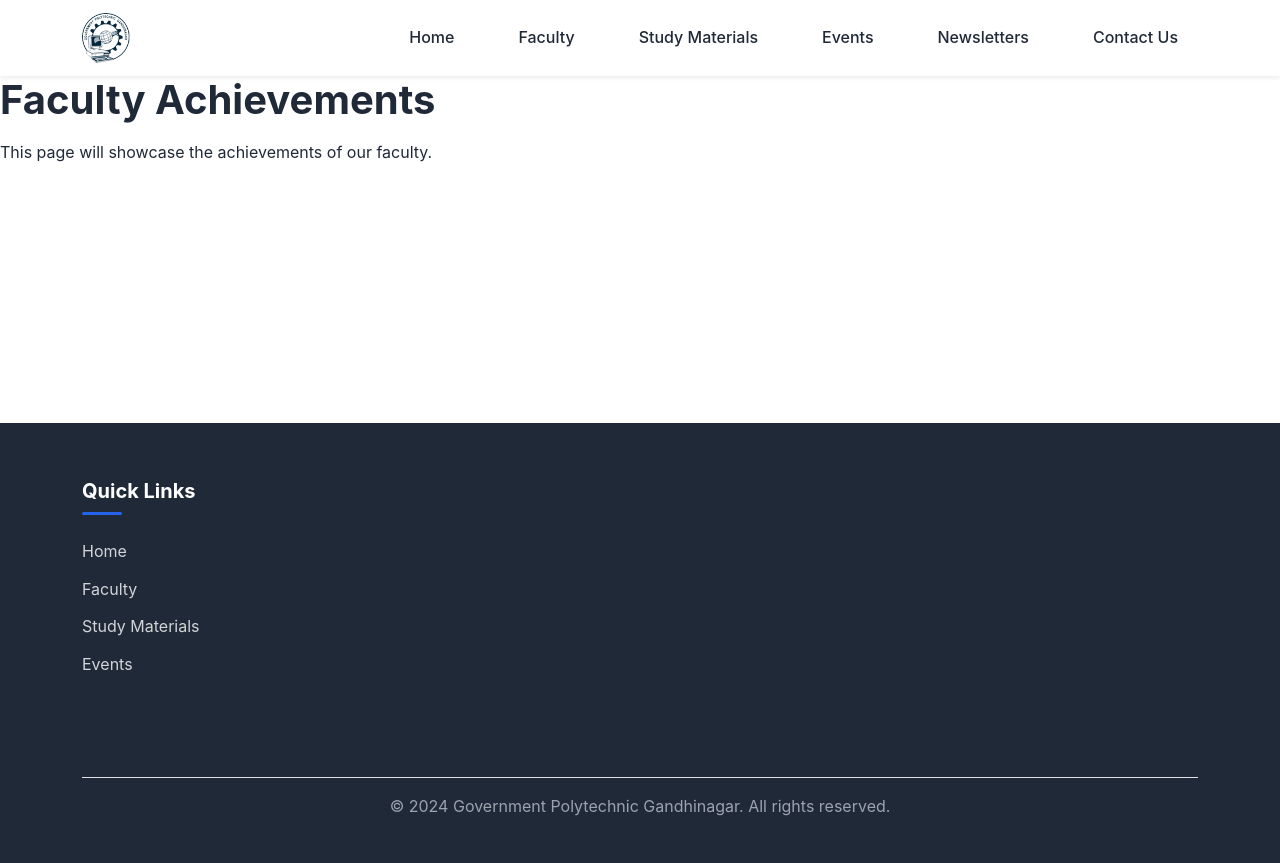
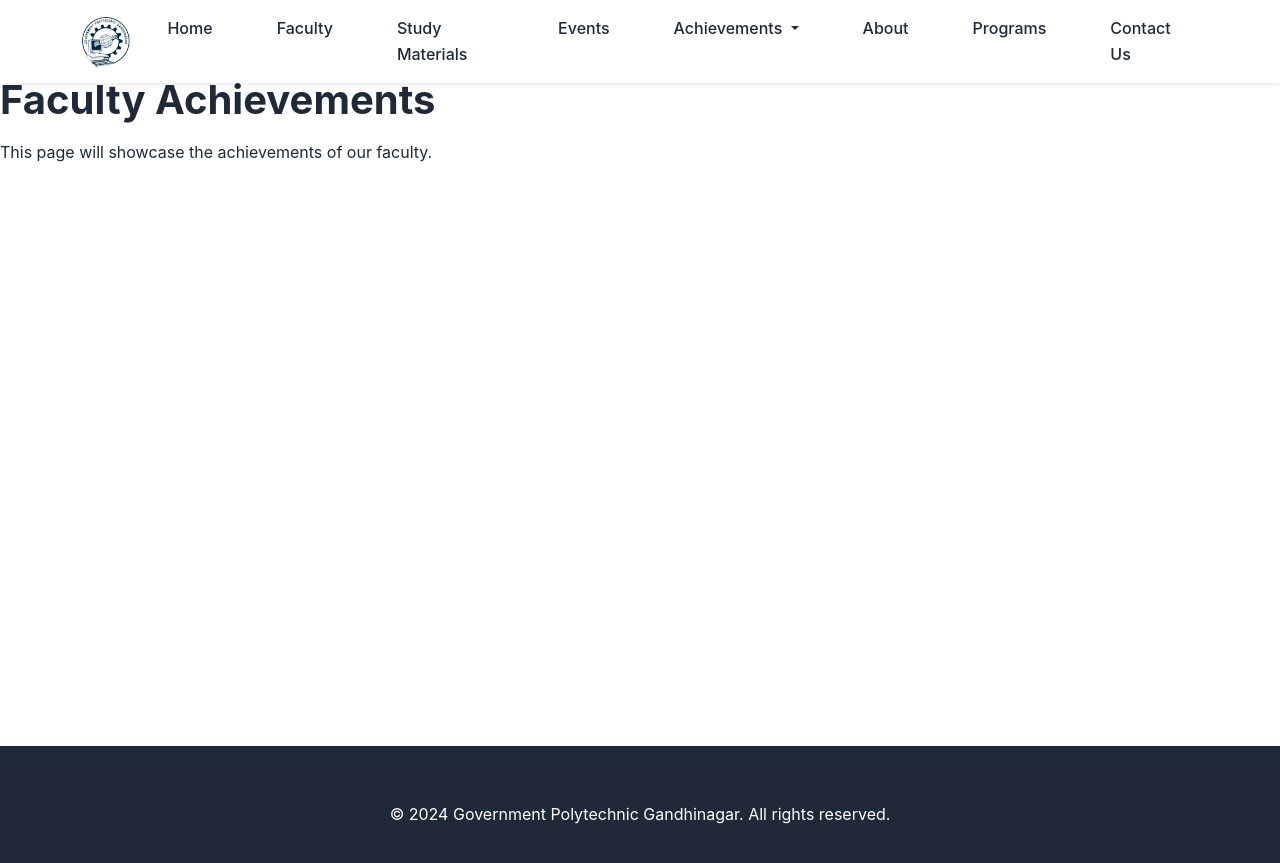
Before and after one commit to itgpg/it, a Jekyll site: the page built from faculty-achievements.html, in a window 1280 px wide. Shown: the top 863 px of the page. Built offline with Jekyll 4.4.1, drawn with Linux system fonts in a browser that asks for light colours.

Commit message:
Refactor footer and navbar components for improved structure and add achievements dropdown

```diff
--- a/_includes/components/footer.html
+++ b/_includes/components/footer.html
@@ -1,19 +1,5 @@
 <footer class="footer bg-dark text-white mt-5">
-    <div class="container py-4">
-        <div class="row">
-            <div class="col-md-4 mb-4">
-                <h4>Quick Links</h4>
-                <ul class="footer-links">
-                    <li><a href="{{ '/' | relative_url }}">Home</a></li>
-                    <li><a href="{{ '/faculty.html' | relative_url }}">Faculty</a></li>
-                    <li><a href="{{ '/study-materials.html' | relative_url }}">Study Materials</a></li>
-                    <li><a href="{{ '/events.html' | relative_url }}">Events</a></li>
-                </ul>
-            </div>
-
-        </div>
-        <div class="footer-bottom text-center pt-3 border-top">
-            <p>&copy; 2024 Government Polytechnic Gandhinagar. All rights reserved.</p>
-        </div>
+    <div class="container py-4 text-center">
+        <p>&copy; 2024 Government Polytechnic Gandhinagar. All rights reserved.</p>
     </div>
 </footer>
--- a/_includes/components/navbar.html
+++ b/_includes/components/navbar.html
@@ -20,8 +20,20 @@
                 <li class="nav-item">
                     <a class="nav-link" href="{{ '/events.html' | relative_url }}">Events</a>
                 </li>
+                <li class="nav-item dropdown">
+                    <a class="nav-link dropdown-toggle" href="#" role="button" data-bs-toggle="dropdown" aria-expanded="false">
+                        Achievements
+                    </a>
+                    <ul class="dropdown-menu">
+                        <li><a class="dropdown-item" href="student-achievements.html">Student Achievements</a></li>
+                        <li><a class="dropdown-item" href="faculty-achievements.html">Faculty Achievements</a></li>
+                    </ul>
+                </li>
                 <li class="nav-item">
-                    <a class="nav-link" href="{{ '/newsletters.html' | relative_url }}">Newsletters</a>
+                    <a class="nav-link" href="{{ '/#about' | relative_url }}">About</a>
+                </li>
+                <li class="nav-item">
+                    <a class="nav-link" href="{{ '/#programs' | relative_url }}">Programs</a>
                 </li>
                 <li class="nav-item">
                     <a class="nav-link" href="{{ '/#contact' | relative_url }}">Contact Us</a>
--- a/_includes/footer.html
+++ /dev/null
@@ -1,5 +0,0 @@
-<footer class="footer bg-dark text-white mt-5">
-    <div class="container py-4 text-center">
-        <p>&copy; 2024 Government Polytechnic Gandhinagar. All rights reserved.</p>
-    </div>
-</footer>
```
Also changed, not shown: _includes/navbar.html (deleted, +0 -44 lines).
